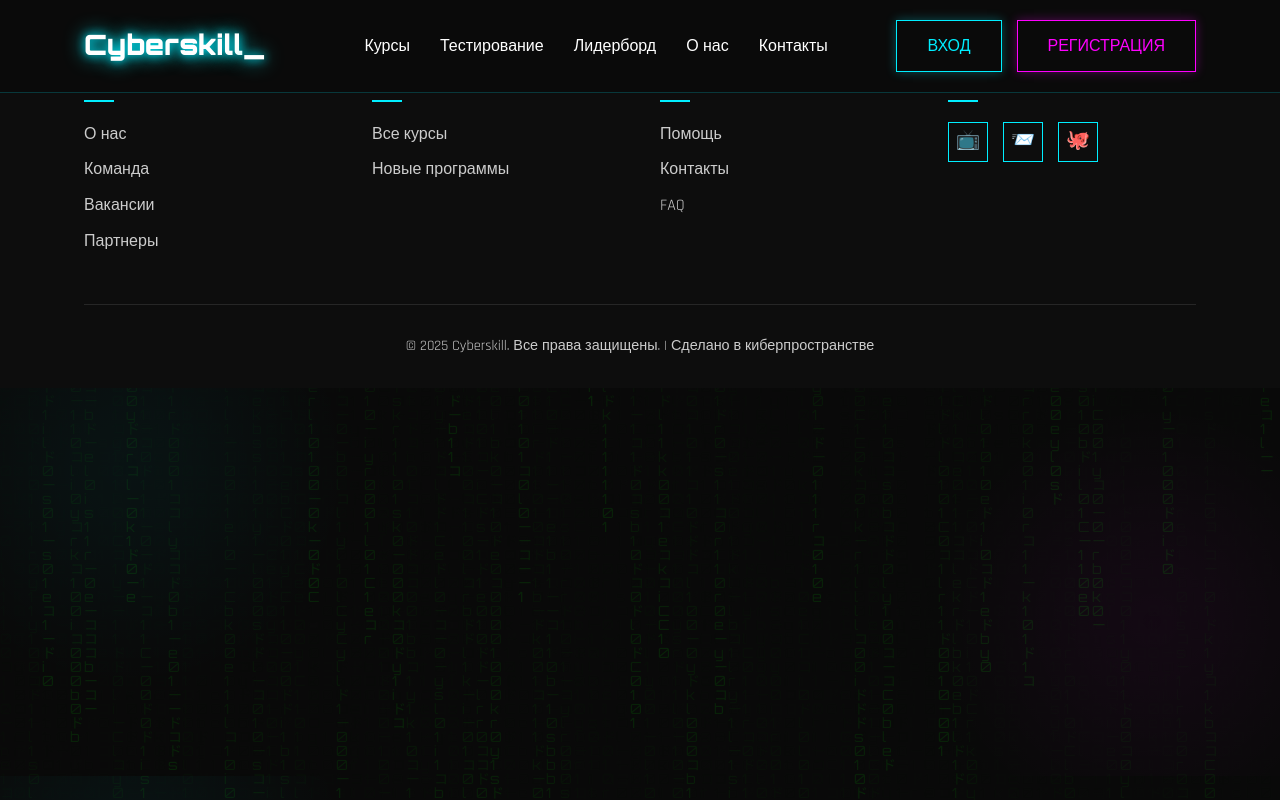
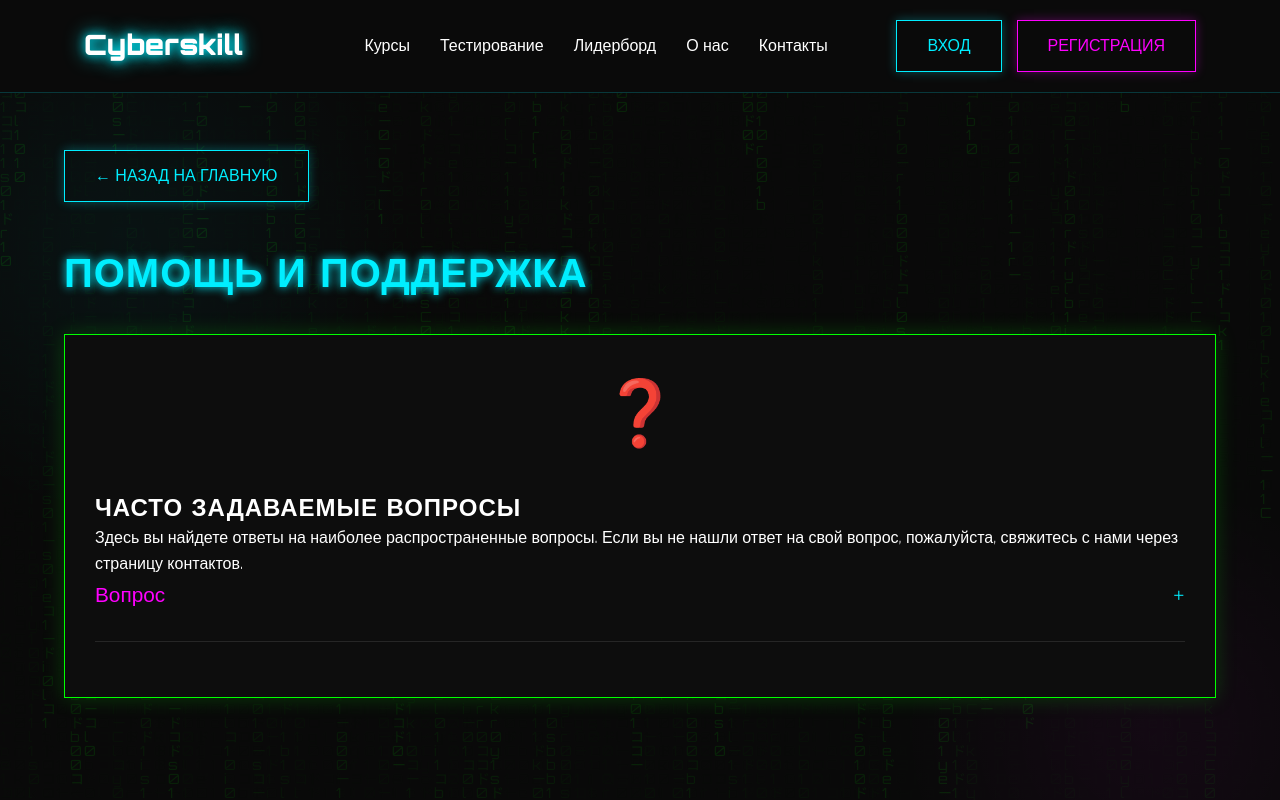
Before and after one commit to xMintTea/hackaton-swaga, a plain HTML site: page web/help.html in a window 1280 px wide. Shown: the top 800 px of the page. Drawn offline with Linux system fonts and the light colour scheme.

Commit message:
feat: отредачил интерфейс хэлпы, сделал скрипт для аккордеона(раскрытие вопросов)

```diff
--- a/web/help.html
+++ b/web/help.html
@@ -108,7 +108,27 @@
         </div>
     </header>
 
+    <div class="container help-page-container">
+        <a href="index.html" class="btn back-button">← Назад на главную</a>
+        <h1 class="page-title">Помощь и поддержка</h1>
 
+        <div class="help-info">
+            <span class="help-icon">❓</span>
+            <h2>Часто задаваемые вопросы</h2>
+            <p>Здесь вы найдете ответы на наиболее распространенные вопросы. Если вы не нашли ответ на свой вопрос, пожалуйста, свяжитесь с нами через страницу контактов.</p>
+
+            <div class="faq-item">
+                <div class="faq-question">
+                    Вопрос
+                    <span class="faq-toggle">+</span>
+                </div>
+                <div class="faq-answer">
+                    Ответ
+                </div>
+            </div>
+
+        </div>
+    </div>
 
     <footer>
         <div class="container">
@@ -156,7 +176,31 @@
         </div>
     </footer>
 
+    <script>
+        // Скрипт для аккордеона FAQ
+        document.addEventListener('DOMContentLoaded', function() {
+            const faqQuestions = document.querySelectorAll('.faq-question');
 
+            faqQuestions.forEach(question => {
+                question.addEventListener('click', function() {
+                    const answer = this.nextElementSibling;
+                    const toggle = this.querySelector('.faq-toggle');
+
+                    // Закрываем все открытые ответы
+                    document.querySelectorAll('.faq-answer').forEach(item => {
+                        if (item !== answer && item.classList.contains('active')) {
+                            item.classList.remove('active');
+                            item.previousElementSibling.querySelector('.faq-toggle').textContent = '+';
+                        }
+                    });
+
+                    // Переключаем текущий ответ
+                    answer.classList.toggle('active');
+                    toggle.textContent = answer.classList.contains('active') ? '−' : '+';
+                });
+            });
+        });
+    </script>
     <script src="js/script.js"></script>
 </body>
 </html>
```
